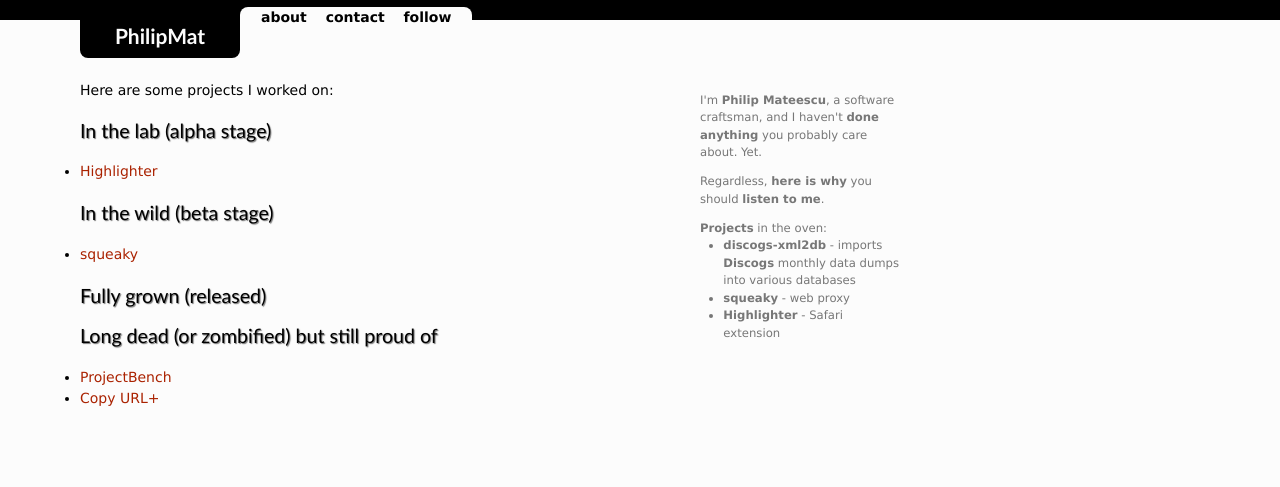
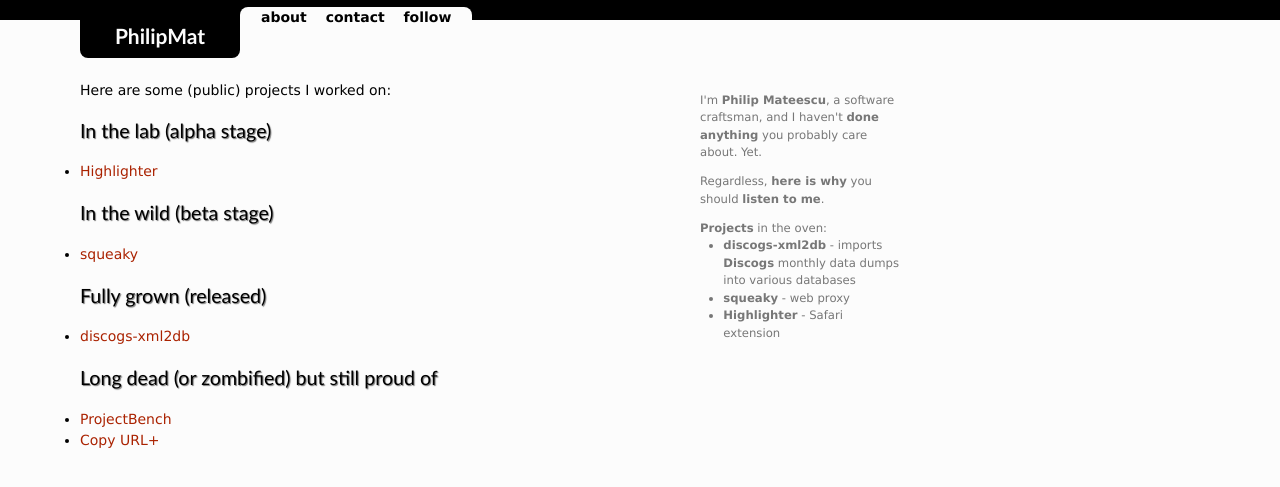
Before and after one commit to philipmat/philipmat.github.io, a Jekyll site: the page built from projects/index.markdown, in a window 1280 px wide. Shown: the top 487 px of the page. Built offline with Jekyll 4.4.1, drawn with Linux system fonts in a browser that asks for light colours; Markdown is read by kramdown in place of the engine named in the settings.

Commit message:
added discogs to the list

```diff
--- a/projects/index.markdown
+++ b/projects/index.markdown
@@ -3,7 +3,7 @@ title: Projects of My Own
 layout: page
 ---
 
-Here are some projects I worked on:
+Here are some (public) projects I worked on:
 
 ### In the lab (alpha stage)
 
@@ -15,6 +15,7 @@ Here are some projects I worked on:
 
 ### Fully grown (released)
 
+* [discogs-xml2db](http://github.com/philipmat/discogs-xml2db)
 
 ### Long dead (or zombified) but still proud of
 
```
